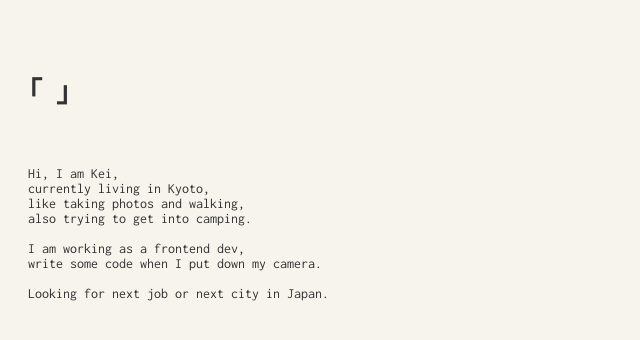
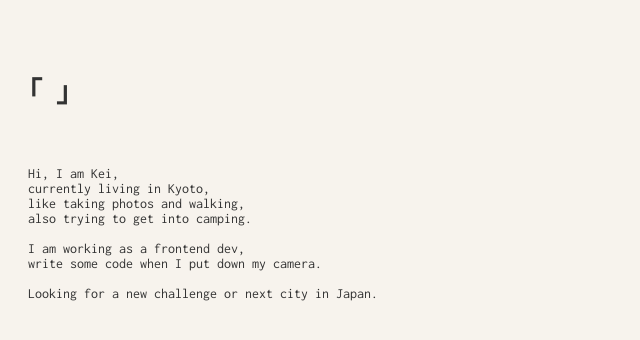
Before and after one commit to wkei/wkei.github.io, a plain HTML site: page index.html in a window 1280 px wide. Shown: the top 340 px of the page, 0-640 px from the left. Drawn offline with Linux system fonts and the light colour scheme.

Commit message:
update me

```diff
--- a/index.html
+++ b/index.html
@@ -35,7 +35,7 @@ also trying to get into camping.
 I am working as a frontend dev,
 write some code when I put down my camera.
 
-Looking for next job or next city in Japan.</pre>
+Looking for a new challenge or next city in Japan.</pre>
 
     <nav class="nav">
       <a class="link" href="https://www.instagram.com/kei.yw/" target="_blank" aria-label="Instagram"></a>
```
